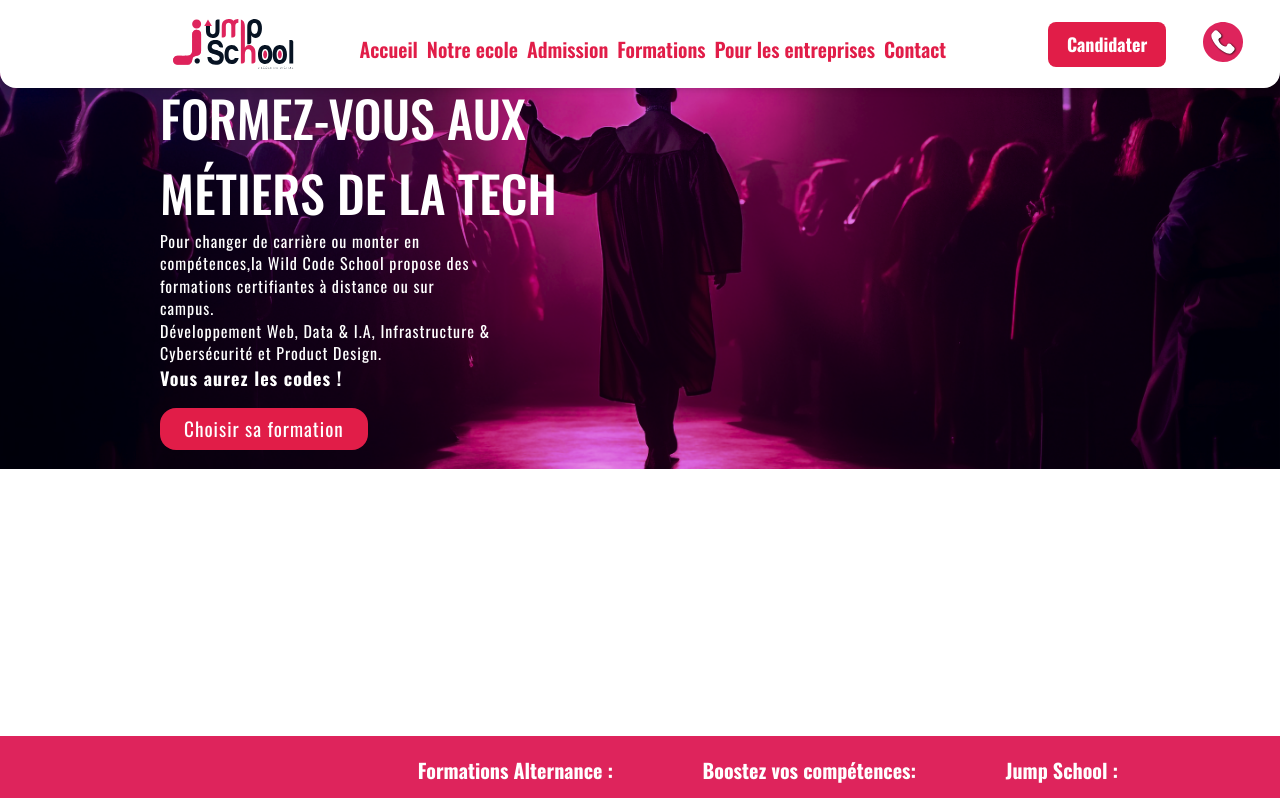
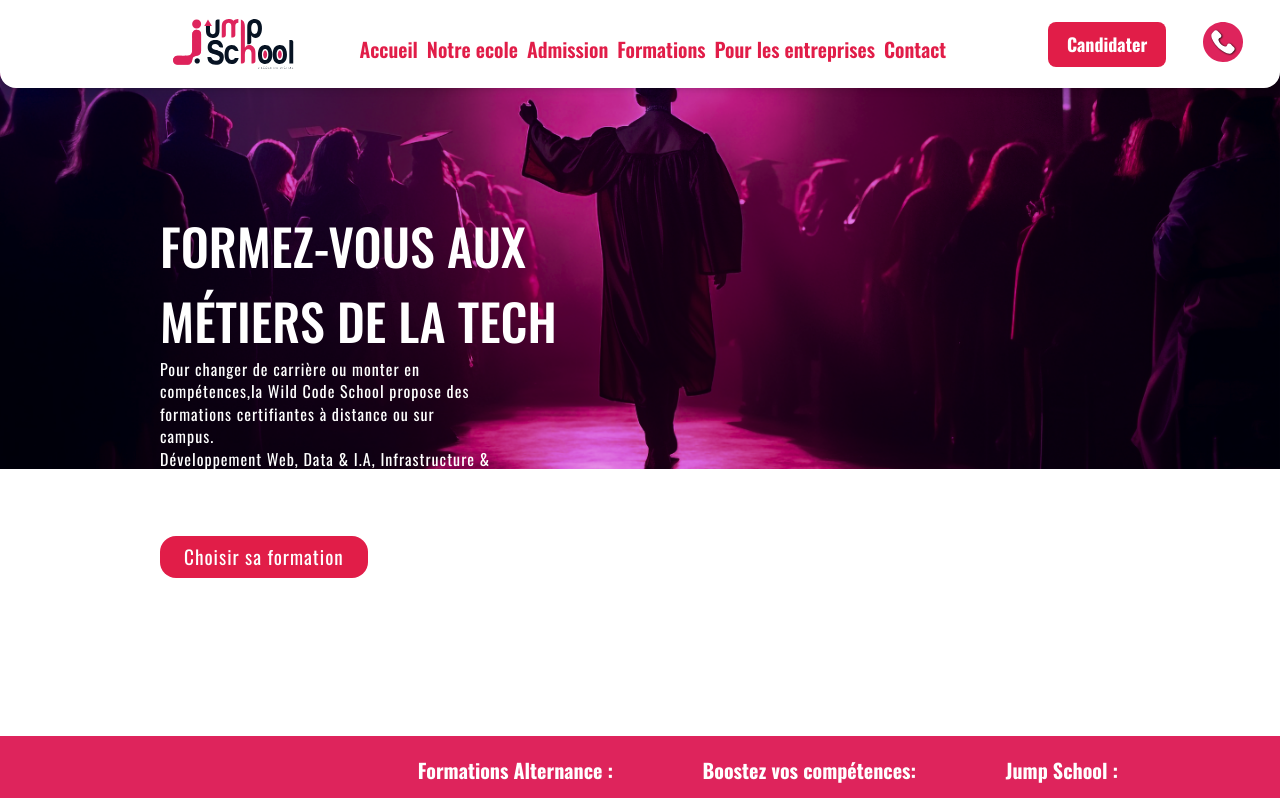
Before and after one commit to jumpschool/jump-school-vitrine, a React (Vite) app: page / in a window 1280 px wide. Shown: the top 798 px of the page. Built offline with nearby package versions, Linux system fonts and the light colour scheme.

Commit message:
dummy commit in order to pull

```diff
--- a/src/Components/Hero/HeroSection.css
+++ b/src/Components/Hero/HeroSection.css
@@ -34,7 +34,7 @@
     margin-right: auto;
     color: white;
     margin-bottom: auto;
-    margin-top: 9rem;
+    margin-top: 17rem;
 }
 
 
```
